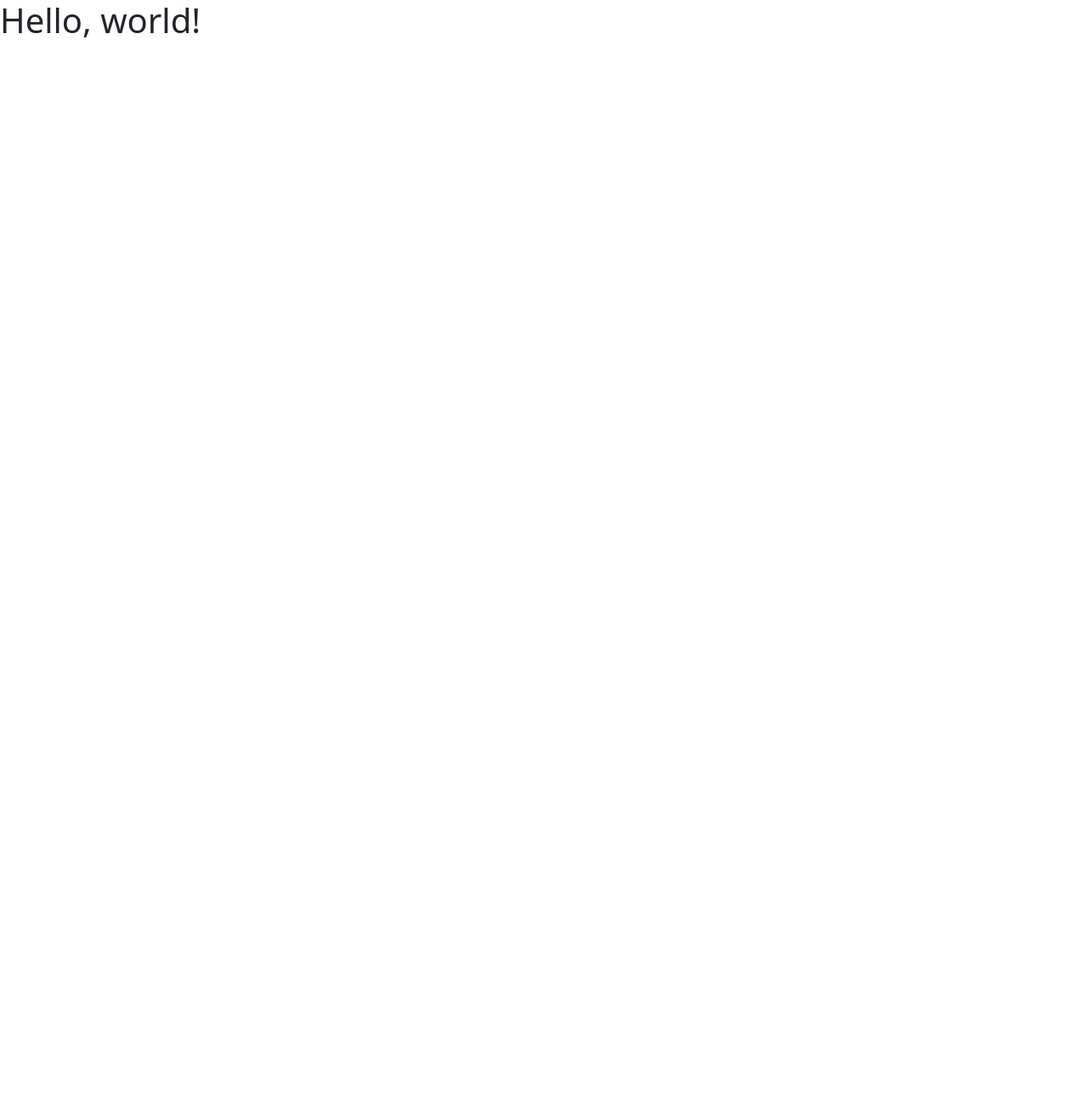
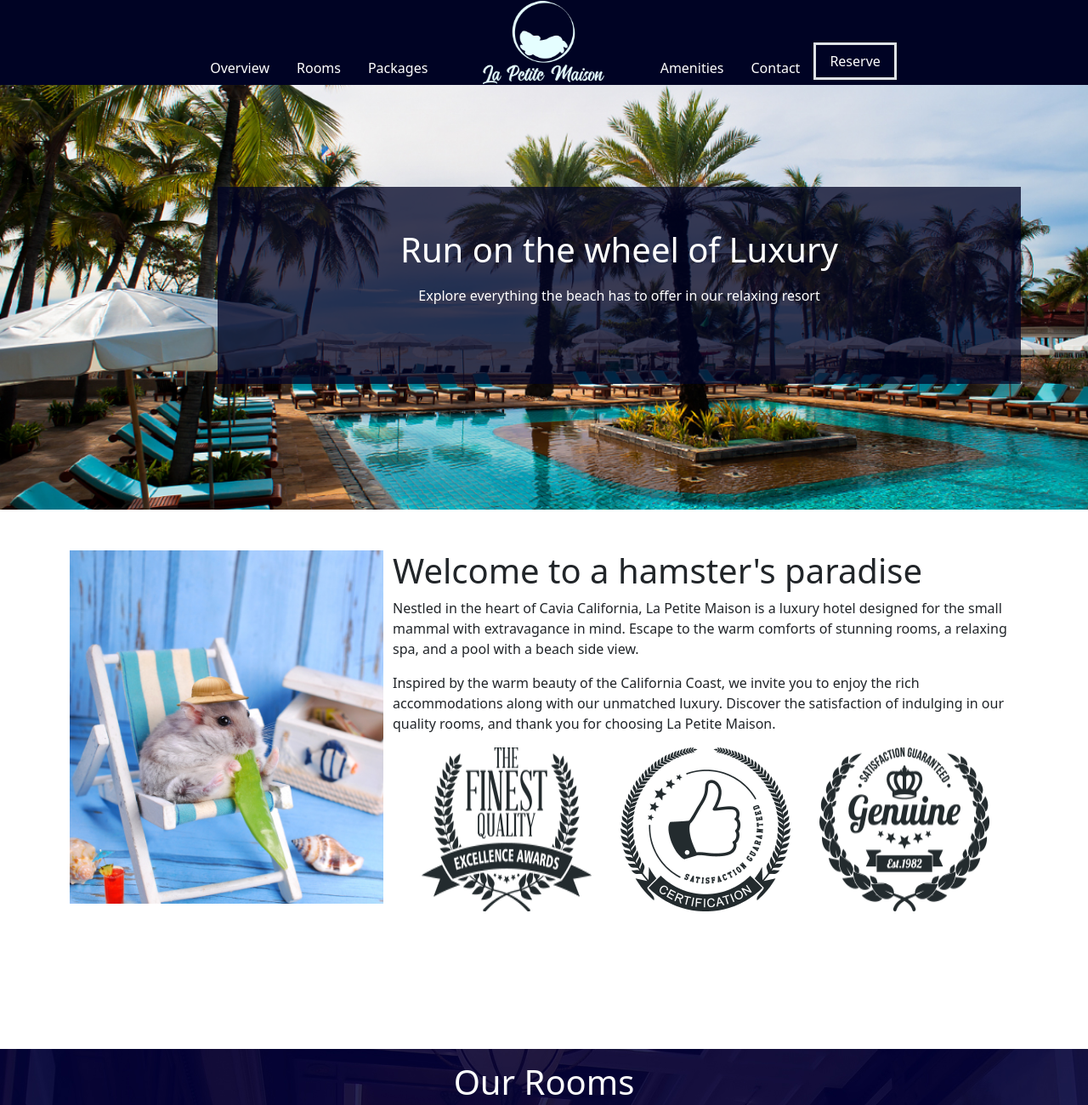
Before and after one commit to DPattonINIT/HamsterHotel, a plain HTML site: page index.html in a window 1280 px wide. Shown: the top 1301 px of the page at 85% size. Before the commit the page ends 800 px from the top, so only its background shows below. Drawn offline with nearby package versions, Linux system fonts and the light colour scheme.

Commit message:
Tuesday's work

```diff
--- a/index.html
+++ b/index.html
@@ -1,14 +1,145 @@
 <!doctype html>
 <html lang="en">
+
 <head>
   <meta charset="utf-8">
   <meta name="viewport" content="width=device-width, initial-scale=1">
   <title>Hamster Hotel</title>
   <link rel="stylesheet" href="./styles/style.css">
-    <link href="https://cdn.jsdelivr.net/npm/bootstrap@5.3.3/dist/css/bootstrap.min.css" rel="stylesheet" integrity="sha384-QWTKZyjpPEjISv5WaRU9OFeRpok6YctnYmDr5pNlyT2bRjXh0JMhjY6hW+ALEwIH" crossorigin="anonymous">
+  <link href="https://cdn.jsdelivr.net/npm/bootstrap@5.3.3/dist/css/bootstrap.min.css" rel="stylesheet"
+    integrity="sha384-QWTKZyjpPEjISv5WaRU9OFeRpok6YctnYmDr5pNlyT2bRjXh0JMhjY6hW+ALEwIH" crossorigin="anonymous">
 </head>
+
 <body>
-    <h1>Hello, world!</h1>
-    <script src="https://cdn.jsdelivr.net/npm/bootstrap@5.3.3/dist/js/bootstrap.bundle.min.js" integrity="sha384-YvpcrYf0tY3lHB60NNkmXc5s9fDVZLESaAA55NDzOxhy9GkcIdslK1eN7N6jIeHz" crossorigin="anonymous"></script>
+  <div class="container1 fluid">
+    <div class="row">
+      <div class="col-5 d-flex align-items-end d-flex">
+        <nav class="nav d-flex justify-content-end">
+          <a class="nav-link active" aria-current="page" href="#" style="color: white;">Overview</a>
+          <a class="nav-link" href="#" style="color: white;">Rooms</a>
+          <a class="nav-link" href="#" style="color: white;">Packages</a>
+
+        </nav>
+      </div>
+      <div class=" logo col-2 d-flex justify-content-center">
+        <img src="./Assests/Logo.png" alt="Site Logo">
+      </div>
+
+      <div class="col-5 d-flex align-items-end">
+        <ul class="nav d-flex justify-content-start">
+          <li class="nav-item">
+            <a class="nav-link active" aria-current="page" href="#" style="color: white;">Amenities</a>
+          </li>
+          <li class="nav-item">
+            <a class="nav-link" href="#" style="color: white;">Contact</a>
+          </li>
+          <li class="nav-item ">
+            <a class="nav-link border border-3 d-inline block" href="#" style="color: white;">Reserve</a>
+          </li>
+          <li class="nav-item">
+
+          </li>
+        </ul>
+      </div>
+    </div>
+  </div>
+
+
+
+  <!-- Header box -->
+  <div class="image-container">
+    <div class="background-div">
+      <div class="headerBox-div">
+        <h1 class="header-text">Run on the wheel of Luxury</h1>
+        <p class="headerp-text"> Explore everything the beach has to offer in our relaxing resort</p>
+
+      </div>
+
+
+    </div>
+
+  </div>
+  </div>
+
+  <!--Award Section  -->
+  <div class="container">
+    <div class="row mt-5">
+      <div class="col-4">
+        <img src="./Assests/hamsterhomejpg.jpg" alt="Picture of a hamster" class="hamsterHomeImg object-fit-cover">
+      </div>
+      <div class="col-8">
+        <h1 style="font-weight: 300;"> Welcome to a hamster's paradise</h1>
+        <p>Nestled in the heart of Cavia California, La Petite Maison is a luxury hotel designed for the small mammal
+          with extravagance in mind. Escape to the warm comforts of stunning rooms, a relaxing spa, and a pool with a
+          beach side view.</p>
+        <p>Inspired by the warm beauty of the California Coast, we invite you to enjoy the rich accommodations along
+          with our unmatched luxury. Discover the satisfaction of indulging in our quality rooms, and thank you for
+          choosing La Petite Maison.</p>
+        <div class="div d-flex justify-content-evenly">
+          <img src="./Assests/awardfinest.png" alt="">
+          <img src="./Assests/awardsatisfaction.png" alt="">
+          <img src="./Assests/awardgenuine.png" alt="">
+        </div>
+      </div>
+
+    </div>
+  </div>
+
+  <!-- Our Rooms Section -->
+  <div class="room-container">
+    <div>
+      <h1 class="rooms-text">Our Rooms</h1>
+    </div>
+
+    <div class="row">
+      <div class="col d-flex justify-content-end">
+        <div class="card" style="width: 18rem; height: 522px;">
+          <img src="./Assests/room1.jpg" class="card-img-top" alt="Picture of hotel room">
+          <div class="card-body">
+            <h5 class="card-title">Queen Room</h5>
+            <p class="card-text">Some quick example text to build on the card title and make up the bulk of the card's
+              content.</p>
+            <a href="#" class="btn btn-primary">Go somewhere</a>
+          </div>
+        </div>
+      </div>
+      <div class="col d-flex justify-content-center">
+        <div class="card" style="width: 18rem; height: 522px;">
+          <img src="./Assests/room2.jpg" class="card-img-top" alt="Picture of hotel room">
+          <div class="card-body">
+            <h5 class="card-title">King Room</h5>
+            <p class="card-text">Some quick example text to build on the card title and make up the bulk of the card's
+              content.</p>
+            <a href="#" class="btn btn-primary">Go somewhere</a>
+          </div>
+        </div>
+      </div>
+      <div class="col d-flex justify-content-start">
+        <div class="card" style="width: 18rem; height: 522px;">
+          <img src="./Assests/room3.jpg" class="card-img-top" alt="Picture of hotel room">
+          <div class="card-body">
+            <h5 class="card-title">Beach Side Suite</h5>
+            <p class="card-text">Some quick example text to build on the card title and make up the bulk of the card's
+              content.</p>
+            <a href="#" class="btn btn-primary">Go somewhere</a>
+          </div>
+        </div>
+      </div>
+    </div>
+  </div>
+
+
+
+
+
+
+
+
+
+
+  <script src="https://cdn.jsdelivr.net/npm/bootstrap@5.3.3/dist/js/bootstrap.bundle.min.js"
+    integrity="sha384-YvpcrYf0tY3lHB60NNkmXc5s9fDVZLESaAA55NDzOxhy9GkcIdslK1eN7N6jIeHz"
+    crossorigin="anonymous"></script>
 </body>
+
 </html>
--- a/styles/style.css
+++ b/styles/style.css
@@ -0,0 +1,60 @@
+.nav {
+  margin-left: auto;
+  margin-right: auto;
+  display: flex;
+  justify-content: center;
+  width: 100%;
+}
+.container1 {
+  background-color: #000324ff;
+}
+.logo {
+  justify-content: center;
+}
+.background-div {
+  background-image: url(../Assests/header.jpg);
+  background-size: cover;
+  background-position: center;
+  height: 500px;
+  width: 100%;
+}
+.headerBox-div {
+  background-color: #000324c1;
+  height: 232px;
+  width: 945px;
+  position: absolute;
+  top: 220px;
+  left: 20%;
+}
+.header-text {
+  color: white;
+  text-align: center;
+  padding-top: 50px;
+  font-weight: 200;
+}
+.headerp-text {
+  color: white;
+  text-align: center;
+  padding-top: 10px;
+  font-weight: 300;
+}
+
+.hamsterHomeImg
+{
+  height: 416px;
+  width: 369px;
+}
+.room-container{
+  background-image: url(../Assests/bg2.jpg);
+  position: absolute;
+  height: 738px;
+  width: 100%;
+  top: 1235px;
+
+}
+.rooms-text{
+  color: white;
+  text-align: center;
+  margin-top: 15px;
+  font-weight: 300;
+}
```
Lines whose indentation alone changed are shown as unchanged.
